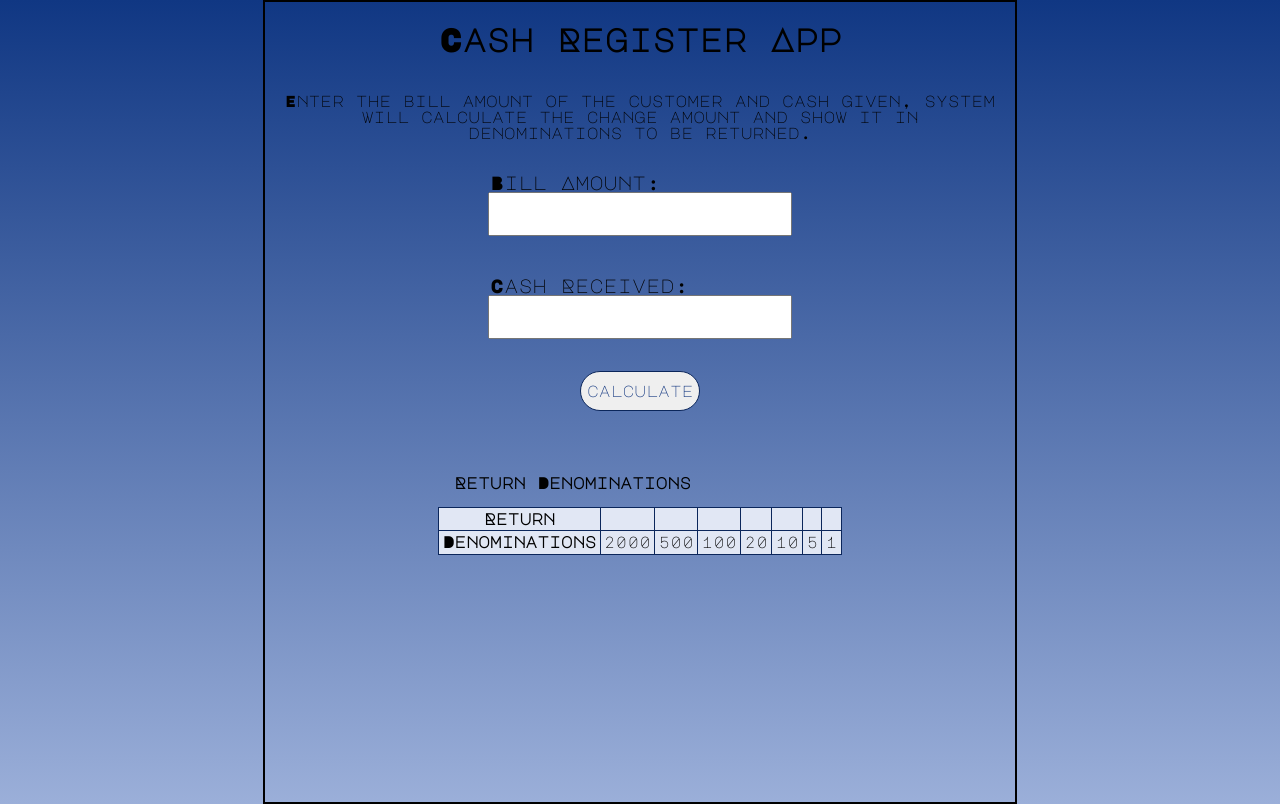
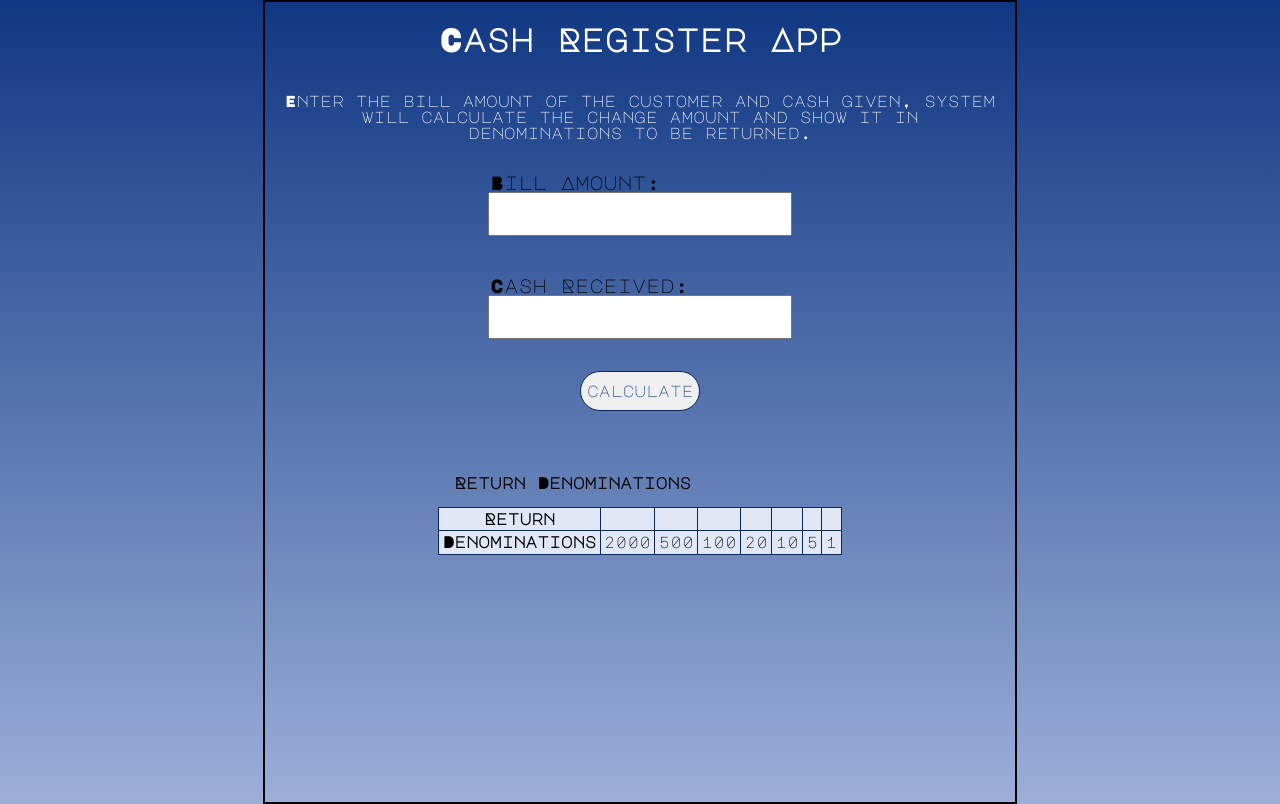
Before and after one commit to manavsinghrajput/cash-register-app, a plain HTML site: page index.html in a window 1280 px wide. Drawn offline with Linux system fonts and the light colour scheme.

Commit message:
style: changed color

```diff
--- a/styles.css
+++ b/styles.css
@@ -15,14 +15,20 @@ body {
     align-items: center;
     margin: 0 auto;
     border: 2px solid;
-    overflow: scroll;
+
 
 }
+
+.container__h1 {
+    color: white;
+}
+
 
 .container__p {
     margin-top: 0;
     padding: 1rem;
     text-align: center;
+    color: white;
 }
 
 .container__bill-label {
```
